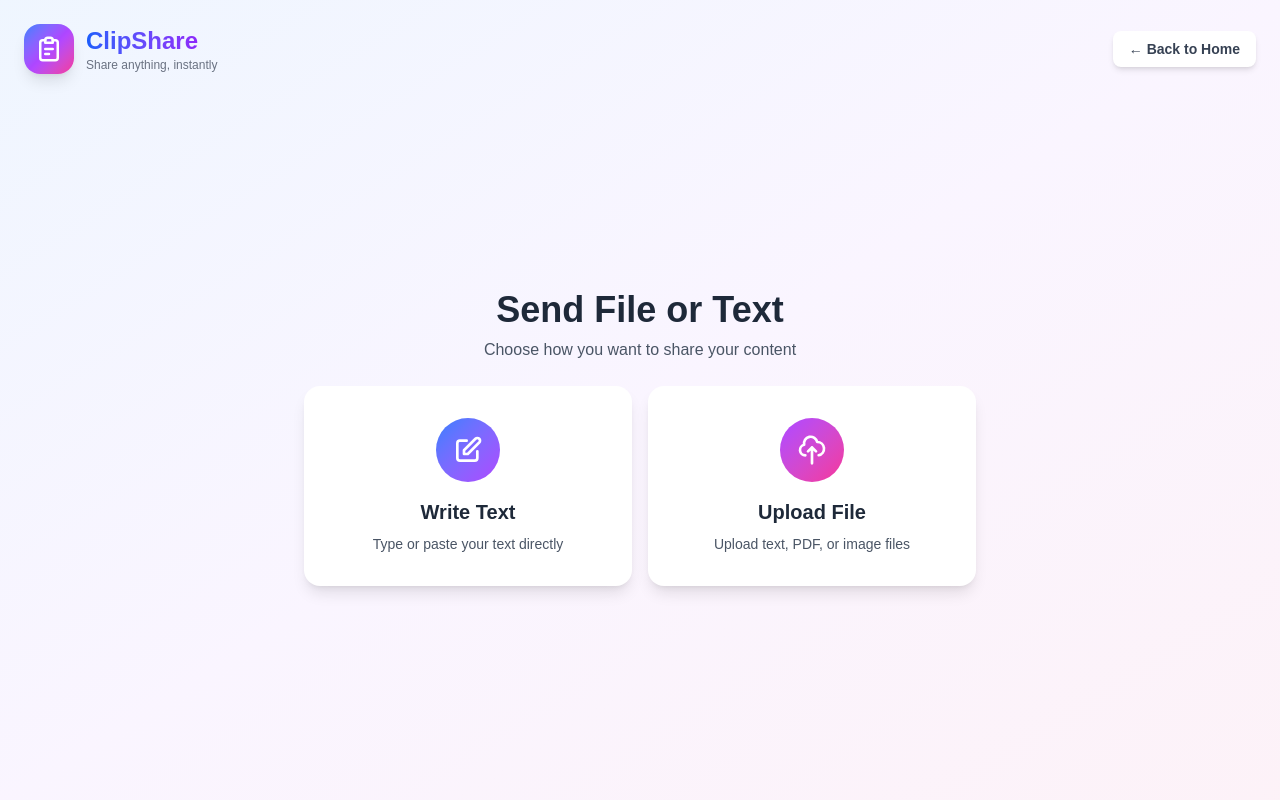
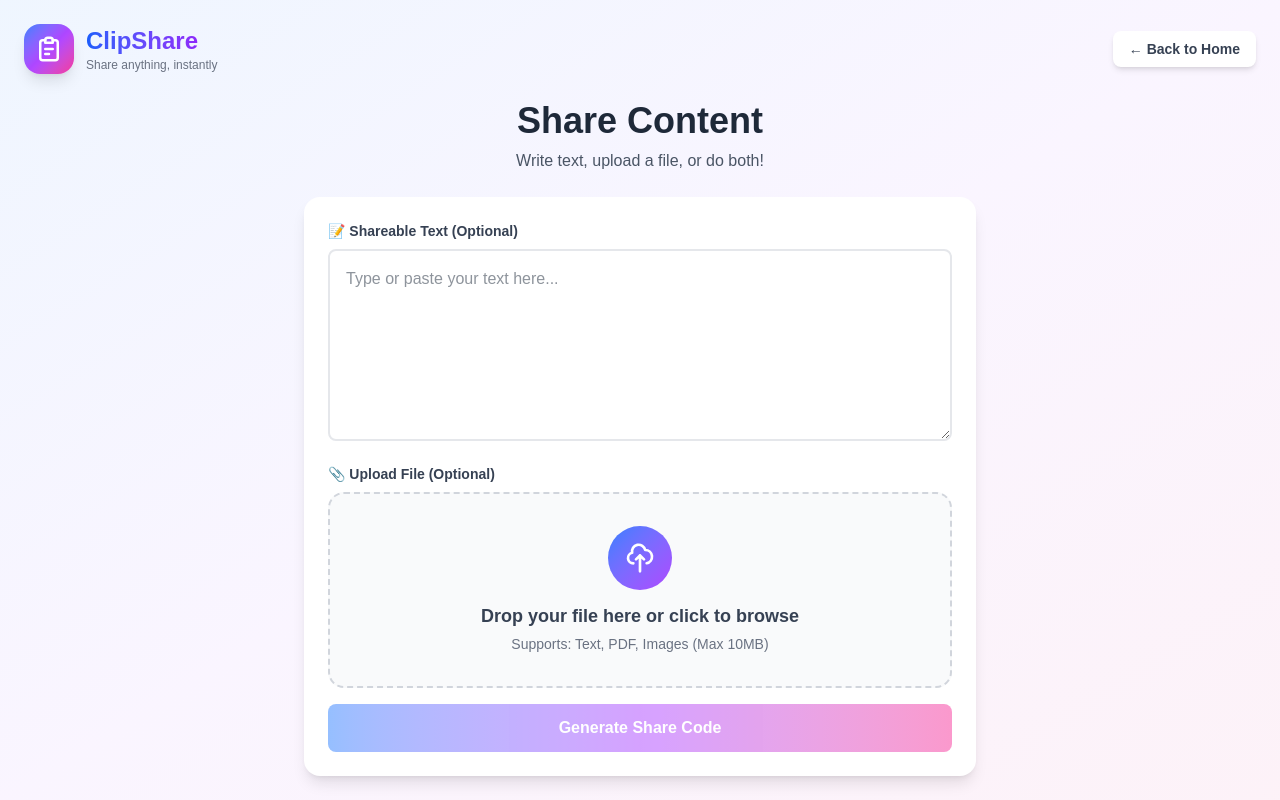
Before and after one commit to zainImran864/online_clipboard, a Next.js app: page /send in a window 1280 px wide. Built offline with nearby package versions, Linux system fonts and the light colour scheme; no server answers.

Commit message:
full setup

```diff
--- a/app/send/page.tsx
+++ b/app/send/page.tsx
@@ -12,7 +12,6 @@ export default function SendPage() {
     const router = useRouter();
     const { createClip, updateClip, subscribeToClip, loading, error } = useClipboard();
 
-    const [mode, setMode] = useState<'select' | 'text' | 'file'>('select');
     const [textContent, setTextContent] = useState('');
     const [selectedFile, setSelectedFile] = useState<File | null>(null);
     const [clip, setClip] = useState<Clip | null>(null);
@@ -24,8 +23,8 @@ export default function SendPage() {
         if (clip) {
             const unsubscribe = subscribeToClip(clip.id, (updatedClip) => {
                 setClip(updatedClip);
-                if (updatedClip.type === 'text') {
-                    setTextContent(updatedClip.content);
+                if (updatedClip.textContent) {
+                    setTextContent(updatedClip.textContent);
                 }
             });
 
@@ -38,32 +37,41 @@ export default function SendPage() {
     }, [clip, subscribeToClip, sessionId]);
 
     const handleGenerateCode = async () => {
-        if (mode === 'text' && !textContent.trim()) {
-            alert('Please enter some text');
-            return;
-        }
+        const hasText = textContent.trim().length > 0;
+        const hasFile = selectedFile !== null;
 
-        if (mode === 'file' && !selectedFile) {
-            alert('Please select a file');
+        if (!hasText && !hasFile) {
+            alert('Please enter some text or select a file');
             return;
         }
 
         setUploading(true);
 
         try {
-            if (mode === 'text') {
-                const newClip = await createClip(textContent, 'text');
+            if (hasText && hasFile) {
+                // Both text and file
+                const fileResult = await uploadFile(selectedFile, 'temp');
+                const newClip = await createClip(
+                    fileResult.url,
+                    'both',
+                    {
+                        fileName: fileResult.fileName,
+                        fileType: fileResult.fileType,
+                    },
+                    textContent
+                );
                 setClip(newClip);
-            } else if (mode === 'file' && selectedFile) {
-                // Upload file to Firebase Storage
+            } else if (hasFile) {
+                // File only
                 const fileResult = await uploadFile(selectedFile, 'temp');
-
-                // Create clip with file URL
                 const newClip = await createClip(fileResult.url, 'file', {
                     fileName: fileResult.fileName,
                     fileType: fileResult.fileType,
                 });
-
+                setClip(newClip);
+            } else {
+                // Text only
+                const newClip = await createClip(textContent, 'text');
                 setClip(newClip);
             }
         } catch (err) {
@@ -77,8 +85,8 @@ export default function SendPage() {
     const handleTextChange = async (newText: string) => {
         setTextContent(newText);
 
-        // Update Firestore in real-time if clip exists
-        if (clip && clip.type === 'text') {
+        // Update Firestore in real-time if clip exists and has text
+        if (clip && (clip.type === 'text' || clip.type === 'both')) {
             try {
                 await updateClip(clip.id, newText);
             } catch (err) {
@@ -104,137 +112,64 @@ export default function SendPage() {
             <main className="flex min-h-[calc(100vh-120px)] items-center justify-center px-4">
                 <div className="w-full max-w-2xl space-y-6">
                     <div className="text-center">
-                        <h1 className="text-4xl font-bold text-gray-800">Send File or Text</h1>
+                        <h1 className="text-4xl font-bold text-gray-800">Share Content</h1>
                         <p className="mt-2 text-gray-600">
-                            Choose how you want to share your content
+                            Write text, upload a file, or do both!
                         </p>
                     </div>
 
                     {!clip ? (
                         <>
-                            {/* Mode Selection */}
-                            {mode === 'select' && (
-                                <div className="grid gap-4 md:grid-cols-2">
-                                    <button
-                                        onClick={() => setMode('text')}
-                                        className="group rounded-2xl bg-white p-8 shadow-lg transition-all hover:scale-105 hover:shadow-xl active:scale-100"
-                                    >
-                                        <div className="mx-auto mb-4 flex h-16 w-16 items-center justify-center rounded-full bg-gradient-to-br from-blue-500 to-purple-500">
-                                            <svg
-                                                className="h-8 w-8 text-white"
-                                                fill="none"
-                                                stroke="currentColor"
-                                                viewBox="0 0 24 24"
-                                            >
-                                                <path
-                                                    strokeLinecap="round"
-                                                    strokeLinejoin="round"
-                                                    strokeWidth={2}
-                                                    d="M11 5H6a2 2 0 00-2 2v11a2 2 0 002 2h11a2 2 0 002-2v-5m-1.414-9.414a2 2 0 112.828 2.828L11.828 15H9v-2.828l8.586-8.586z"
-                                                />
-                                            </svg>
-                                        </div>
-                                        <h3 className="text-xl font-bold text-gray-800">Write Text</h3>
-                                        <p className="mt-2 text-sm text-gray-600">
-                                            Type or paste your text directly
-                                        </p>
-                                    </button>
-
-                                    <button
-                                        onClick={() => setMode('file')}
-                                        className="group rounded-2xl bg-white p-8 shadow-lg transition-all hover:scale-105 hover:shadow-xl active:scale-100"
-                                    >
-                                        <div className="mx-auto mb-4 flex h-16 w-16 items-center justify-center rounded-full bg-gradient-to-br from-purple-500 to-pink-500">
-                                            <svg
-                                                className="h-8 w-8 text-white"
-                                                fill="none"
-                                                stroke="currentColor"
-                                                viewBox="0 0 24 24"
-                                            >
-                                                <path
-                                                    strokeLinecap="round"
-                                                    strokeLinejoin="round"
-                                                    strokeWidth={2}
-                                                    d="M7 16a4 4 0 01-.88-7.903A5 5 0 1115.9 6L16 6a5 5 0 011 9.9M15 13l-3-3m0 0l-3 3m3-3v12"
-                                                />
-                                            </svg>
-                                        </div>
-                                        <h3 className="text-xl font-bold text-gray-800">Upload File</h3>
-                                        <p className="mt-2 text-sm text-gray-600">
-                                            Upload text, PDF, or image files
-                                        </p>
-                                    </button>
-                                </div>
-                            )}
-
-                            {/* Text Input Mode */}
-                            {mode === 'text' && (
-                                <div className="space-y-4 rounded-2xl bg-white p-6 shadow-lg">
-                                    <div className="flex items-center justify-between">
-                                        <h3 className="text-lg font-semibold text-gray-800">Write Your Text</h3>
-                                        <button
-                                            onClick={() => {
-                                                setMode('select');
-                                                setTextContent('');
-                                            }}
-                                            className="text-sm text-gray-500 hover:text-gray-700"
-                                        >
-                                            Change Mode
-                                        </button>
-                                    </div>
+                            {/* Unified Input Interface */}
+                            <div className="space-y-4 rounded-2xl bg-white p-6 shadow-lg">
+                                {/* Text Input */}
+                                <div>
+                                    <label className="mb-2 block text-sm font-semibold text-gray-700">
+                                        📝 Shareable Text (Optional)
+                                    </label>
                                     <textarea
                                         value={textContent}
                                         onChange={(e) => setTextContent(e.target.value)}
                                         placeholder="Type or paste your text here..."
-                                        className="h-64 w-full rounded-lg border-2 border-gray-200 p-4 text-gray-800 focus:border-blue-500 focus:outline-none"
+                                        className="h-48 w-full rounded-lg border-2 border-gray-200 p-4 text-gray-800 focus:border-blue-500 focus:outline-none"
                                     />
-                                    <button
-                                        onClick={handleGenerateCode}
-                                        disabled={loading || uploading || !textContent.trim()}
-                                        className="w-full rounded-lg bg-gradient-to-r from-blue-500 to-purple-500 px-6 py-3 font-semibold text-white transition-all hover:from-blue-600 hover:to-purple-600 active:scale-95 disabled:cursor-not-allowed disabled:opacity-50"
-                                    >
-                                        {loading || uploading ? 'Generating...' : 'Generate Send Code'}
-                                    </button>
                                 </div>
-                            )}
 
-                            {/* File Upload Mode */}
-                            {mode === 'file' && (
-                                <div className="space-y-4 rounded-2xl bg-white p-6 shadow-lg">
-                                    <div className="flex items-center justify-between">
-                                        <h3 className="text-lg font-semibold text-gray-800">Upload Your File</h3>
-                                        <button
-                                            onClick={() => {
-                                                setMode('select');
-                                                setSelectedFile(null);
-                                            }}
-                                            className="text-sm text-gray-500 hover:text-gray-700"
-                                        >
-                                            Change Mode
-                                        </button>
-                                    </div>
+                                {/* File Upload */}
+                                <div>
+                                    <label className="mb-2 block text-sm font-semibold text-gray-700">
+                                        📎 Upload File (Optional)
+                                    </label>
                                     <FileUpload
                                         onFileSelect={setSelectedFile}
                                         disabled={loading || uploading}
                                     />
                                     {selectedFile && (
-                                        <div className="rounded-lg bg-blue-50 p-4">
+                                        <div className="mt-3 rounded-lg bg-blue-50 p-4">
                                             <p className="text-sm font-semibold text-gray-700">Selected File:</p>
                                             <p className="text-sm text-gray-600">{selectedFile.name}</p>
                                             <p className="text-xs text-gray-500">
                                                 {(selectedFile.size / 1024 / 1024).toFixed(2)} MB
                                             </p>
+                                            <button
+                                                onClick={() => setSelectedFile(null)}
+                                                className="mt-2 text-xs text-red-500 hover:text-red-700"
+                                            >
+                                                Remove file
+                                            </button>
                                         </div>
                                     )}
-                                    <button
-                                        onClick={handleGenerateCode}
-                                        disabled={loading || uploading || !selectedFile}
-                                        className="w-full rounded-lg bg-gradient-to-r from-purple-500 to-pink-500 px-6 py-3 font-semibold text-white transition-all hover:from-purple-600 hover:to-pink-600 active:scale-95 disabled:cursor-not-allowed disabled:opacity-50"
-                                    >
-                                        {loading || uploading ? 'Uploading...' : 'Generate Send Code'}
-                                    </button>
                                 </div>
-                            )}
+
+                                {/* Generate Button */}
+                                <button
+                                    onClick={handleGenerateCode}
+                                    disabled={loading || uploading || (!textContent.trim() && !selectedFile)}
+                                    className="w-full rounded-lg bg-gradient-to-r from-blue-500 via-purple-500 to-pink-500 px-6 py-3 font-semibold text-white transition-all hover:from-blue-600 hover:via-purple-600 hover:to-pink-600 active:scale-95 disabled:cursor-not-allowed disabled:opacity-50"
+                                >
+                                    {loading || uploading ? 'Generating...' : 'Generate Share Code'}
+                                </button>
+                            </div>
 
                             {error && (
                                 <div className="rounded-lg bg-red-50 p-4 text-red-600">
@@ -250,8 +185,8 @@ export default function SendPage() {
                                 shareUrl={`${window.location.origin}/view/${clip.code}`}
                             />
 
-                            {/* Editable Text Area (if text mode) */}
-                            {clip.type === 'text' && (
+                            {/* Editable Text Area (if text exists) */}
+                            {(clip.type === 'text' || clip.type === 'both') && (
                                 <div className="rounded-2xl bg-white p-6 shadow-lg">
                                     <h3 className="mb-4 text-lg font-semibold text-gray-800">
                                         Your Text (Editable until refresh)
@@ -268,7 +203,7 @@ export default function SendPage() {
                             )}
 
                             {/* File Preview */}
-                            {clip.type === 'file' && (
+                            {(clip.type === 'file' || clip.type === 'both') && (
                                 <div className="rounded-2xl bg-white p-6 shadow-lg">
                                     <h3 className="mb-4 text-lg font-semibold text-gray-800">File Uploaded</h3>
                                     <div className="flex items-center gap-3 rounded-lg bg-gray-50 p-4">
@@ -288,7 +223,6 @@ export default function SendPage() {
                             <button
                                 onClick={() => {
                                     setClip(null);
-                                    setMode('select');
                                     setTextContent('');
                                     setSelectedFile(null);
                                     localStorage.removeItem('clipSessionId');
--- a/hooks/useClipboard.ts
+++ b/hooks/useClipboard.ts
@@ -18,8 +18,9 @@ import { uploadFile, FileUploadResult } from '@/lib/fileHandler';
 export interface Clip {
     id: string;
     code: string;
-    type: 'text' | 'file';
+    type: 'text' | 'file' | 'both';
     content: string;
+    textContent?: string;
     fileName?: string;
     fileType?: string;
     createdAt: Date;
@@ -34,7 +35,7 @@ export function useClipboard() {
      * Create a new clip
      */
     const createClip = useCallback(
-        async (content: string, type: 'text' | 'file', fileMetadata?: Partial<FileUploadResult>) => {
+        async (content: string, type: 'text' | 'file' | 'both', fileMetadata?: Partial<FileUploadResult>, textContent?: string) => {
             setLoading(true);
             setError(null);
 
@@ -47,6 +48,7 @@ export function useClipboard() {
                     code,
                     type,
                     content,
+                    ...(textContent && { textContent }),
                     ...(fileMetadata && {
                         fileName: fileMetadata.fileName,
                         fileType: fileMetadata.fileType,
@@ -63,6 +65,7 @@ export function useClipboard() {
                     code,
                     type,
                     content,
+                    textContent,
                     fileName: fileMetadata?.fileName,
                     fileType: fileMetadata?.fileType,
                     createdAt: createdAt.toDate(),
@@ -123,6 +126,7 @@ export function useClipboard() {
                 code: data.code,
                 type: data.type,
                 content: data.content,
+                textContent: data.textContent,
                 fileName: data.fileName,
                 fileType: data.fileType,
                 createdAt: data.createdAt.toDate(),
@@ -150,6 +154,7 @@ export function useClipboard() {
                     code: data.code,
                     type: data.type,
                     content: data.content,
+                    textContent: data.textContent,
                     fileName: data.fileName,
                     fileType: data.fileType,
                     createdAt: data.createdAt.toDate(),
```
Also changed, not shown: components/ContentViewer.tsx (+43 -8 lines).
